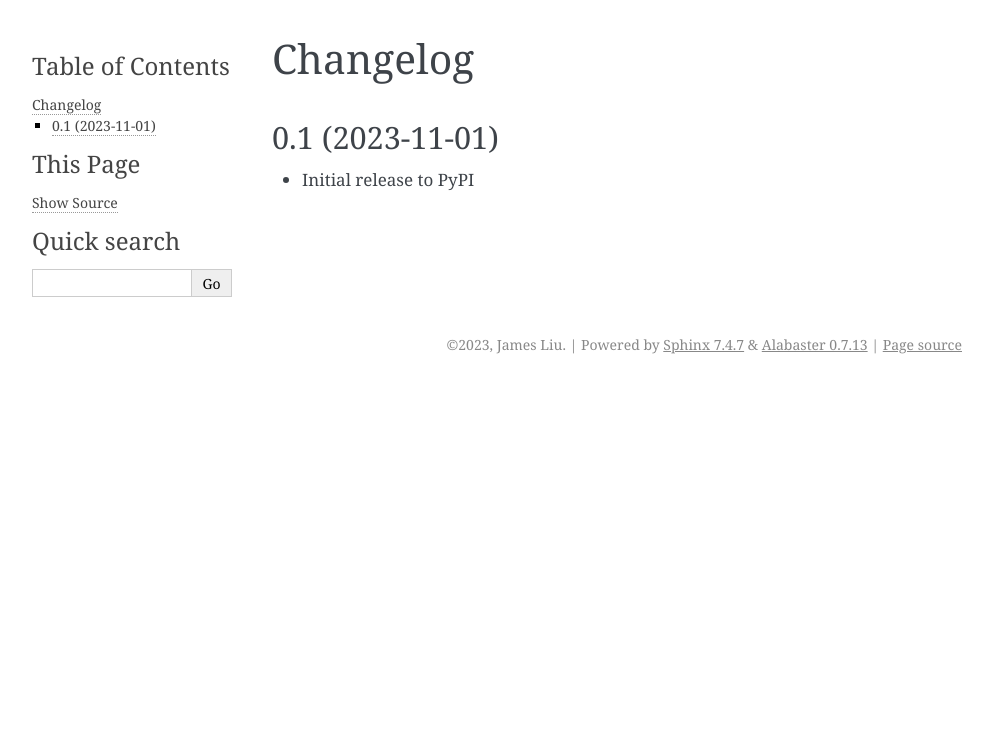
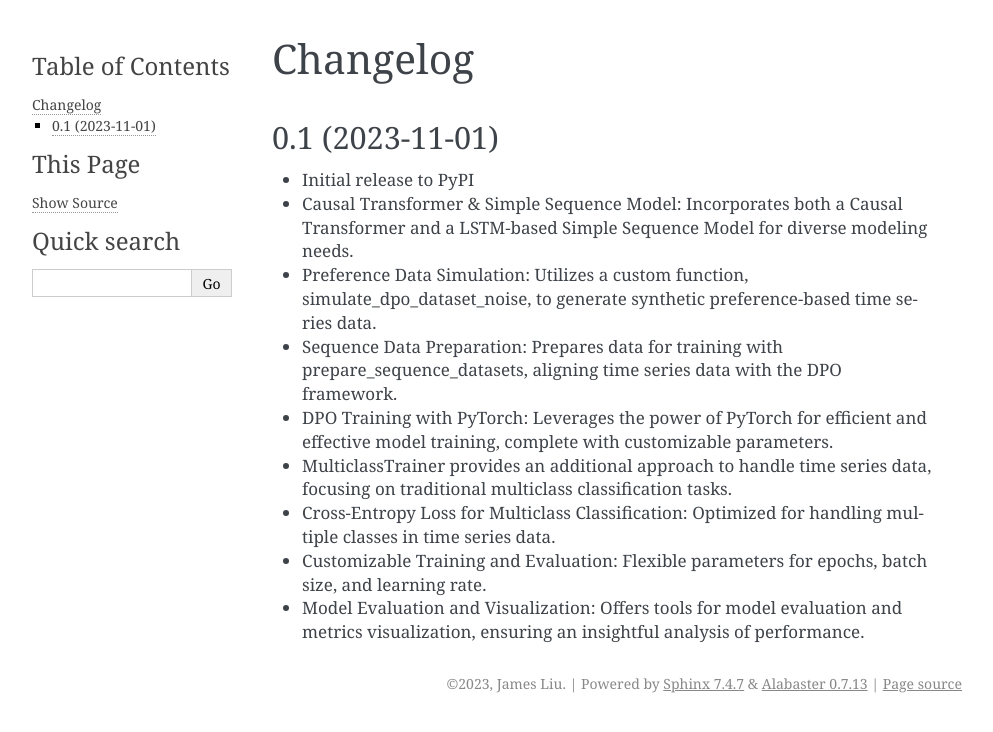
Before and after one commit to jamesliu/nanoDPO, a Sphinx documentation site: the page built from docs/changelog.rst, in a window 1280 px wide. Shown: the top 732 px of the page, without its empty margins (148-1141 px from the left). Built offline with Sphinx 7.4.7, drawn with Linux system fonts in a browser that asks for light colours.

Commit message:
Added v0.1 change log

```diff
--- a/docs/changelog.rst
+++ b/docs/changelog.rst
@@ -10,3 +10,11 @@
 ----------------
 
 - Initial release to PyPI
+- Causal Transformer & Simple Sequence Model: Incorporates both a Causal Transformer and a LSTM-based Simple Sequence Model for diverse modeling needs.
+- Preference Data Simulation: Utilizes a custom function, simulate_dpo_dataset_noise, to generate synthetic preference-based time series data.
+- Sequence Data Preparation: Prepares data for training with prepare_sequence_datasets, aligning time series data with the DPO framework.
+- DPO Training with PyTorch: Leverages the power of PyTorch for efficient and effective model training, complete with customizable parameters.
+- MulticlassTrainer provides an additional approach to handle time series data, focusing on traditional multiclass classification tasks.
+- Cross-Entropy Loss for Multiclass Classification: Optimized for handling multiple classes in time series data.
+- Customizable Training and Evaluation: Flexible parameters for epochs, batch size, and learning rate.
+- Model Evaluation and Visualization: Offers tools for model evaluation and metrics visualization, ensuring an insightful analysis of performance.
```
